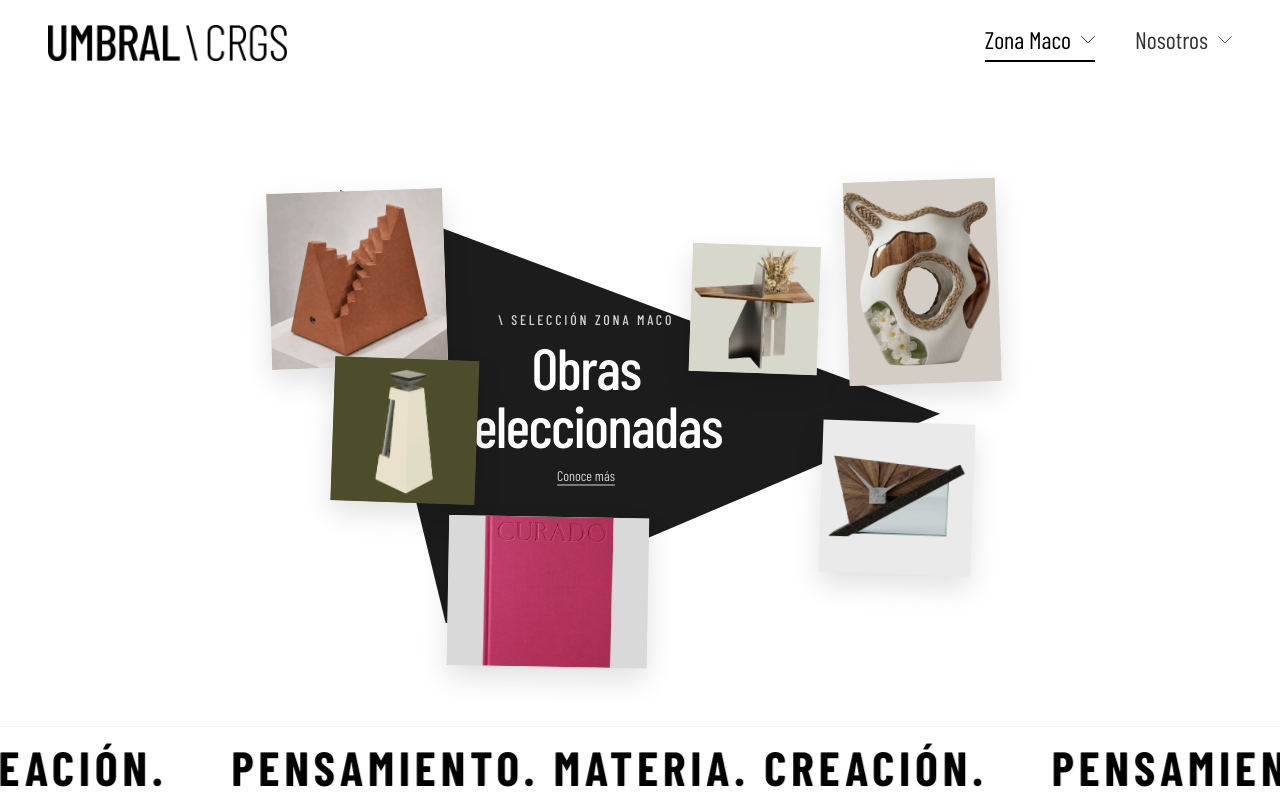
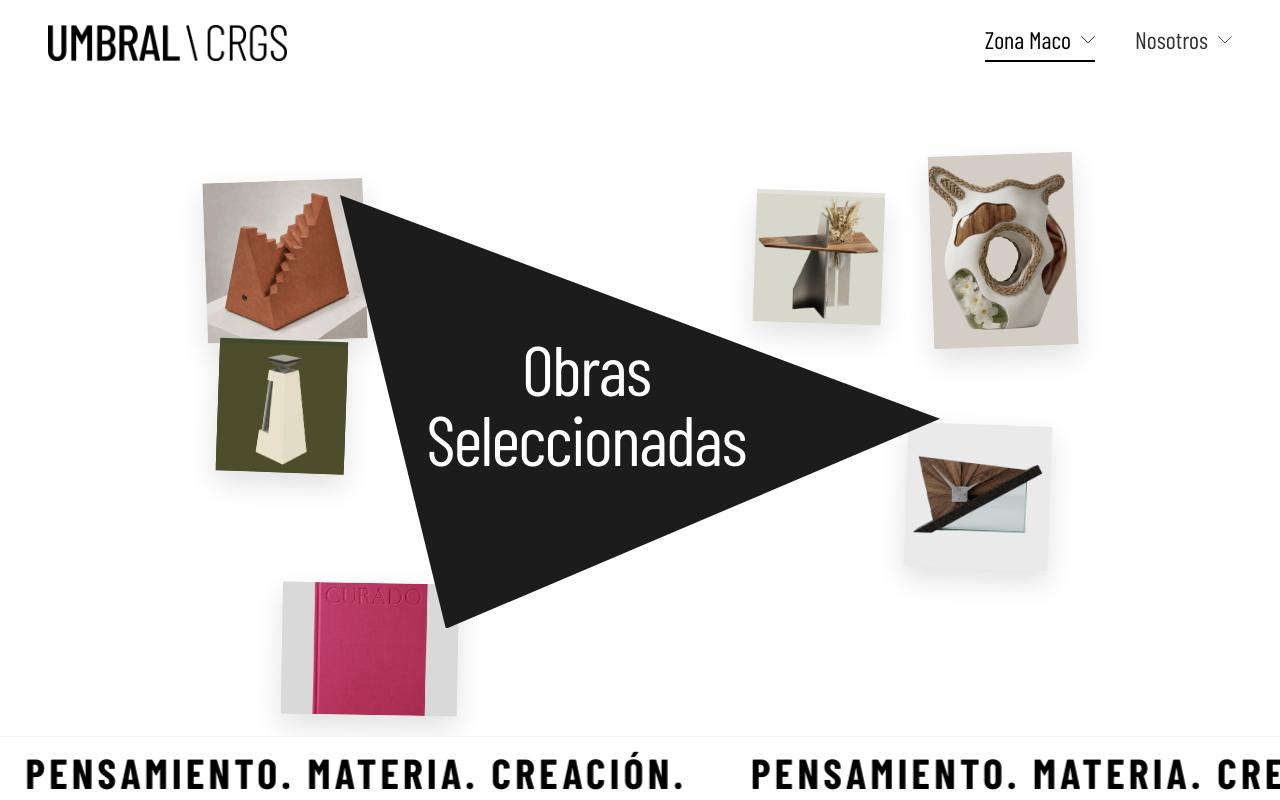
Before and after one commit to juankio/umbral-web, a Nuxt app: page /zona-maco in a window 1280 px wide. Shown: the top 800 px of the page. Built offline with nearby package versions, Linux system fonts and the light colour scheme; a web font is replaced by a local one.

Commit message:
fix(zona-maco): restaurar triangulo negro oficial de obras seleccionadas con collage limpio de 6 piezas

```diff
--- a/components/zona-maco/ZonaMacoFloatingProjects.vue
+++ b/components/zona-maco/ZonaMacoFloatingProjects.vue
@@ -1,5 +1,5 @@
 <template>
-  <div class="hidden lg:block absolute inset-0 pointer-events-none z-20 overflow-hidden select-none">
+  <div class="hidden sm:block absolute inset-0 pointer-events-none z-20 overflow-hidden select-none">
     <div class="relative w-full h-full max-w-[1720px] mx-auto">
       <NuxtLink
         v-for="(project, index) in projects"
@@ -46,14 +46,50 @@ interface FloatingProject {
   posClass: string
 }
 
-// 6 obras en posiciones exactas de Figma Desktop - Primary
+// 6 obras en collage limpio de galería a sangre rodeando el triángulo negro oficial
 const projects: FloatingProject[] = [
-  { to: '/obras/encuadre', title: 'Encuadre', img: '/images/figma-product-encuadre.webp', bg: '#EDEDED', posClass: 'aspect-square w-24 sm:w-32 lg:w-40 xl:w-44 left-[17%] lg:left-[19%] xl:left-[21%] top-[14%] lg:top-[16%] -rotate-2 hover:rotate-0' },
-  { to: '/obras/interconexion', title: 'Interconexión', img: '/images/figma-product-interconexion.webp', bg: '#434B2E', posClass: 'aspect-square w-20 sm:w-26 lg:w-32 xl:w-36 left-[22%] lg:left-[24%] xl:left-[26%] top-[40%] lg:top-[42%] rotate-2 hover:rotate-0' },
-  { to: '/obras/curado', title: 'Curado', img: '/images/figma-product-curado.webp', bg: '#DCDCDC', posClass: 'aspect-[4/3] w-28 sm:w-36 lg:w-44 xl:w-50 left-[30%] lg:left-[33%] xl:left-[35%] bottom-[8%] lg:bottom-[10%] rotate-1 hover:rotate-0' },
-  { to: '/obras/roberto', title: 'Roberto', img: '/images/figma-product-roberto.webp', bg: '#E5E5E0', posClass: 'aspect-square w-18 sm:w-22 lg:w-28 xl:w-32 right-[32%] lg:right-[34%] xl:right-[36%] top-[22%] lg:top-[24%] rotate-2 hover:rotate-0' },
-  { to: '/obras/sagaon', title: 'Sagaón', img: '/images/figma-product-sagaon.webp', bg: '#D5CFC9', posClass: 'aspect-[3/4] w-22 sm:w-28 lg:w-34 xl:w-38 right-[18%] lg:right-[20%] xl:right-[22%] top-[12%] lg:top-[14%] -rotate-2 hover:rotate-0' },
-  { to: '/obras/entretiempo', title: 'Entretiempo', img: '/images/figma-product-entretiempo.webp', bg: '#EAEAEA', posClass: 'aspect-square w-22 sm:w-28 lg:w-34 xl:w-38 right-[20%] lg:right-[22%] xl:right-[24%] top-[50%] lg:top-[52%] rotate-2 hover:rotate-0' }
+  {
+    to: '/obras/encuadre',
+    title: 'Encuadre',
+    img: '/images/figma-product-encuadre.webp',
+    bg: '#EDEDED',
+    posClass: 'aspect-square w-24 sm:w-30 lg:w-36 xl:w-40 left-[12%] sm:left-[14%] lg:left-[15%] xl:left-[16%] top-[12%] lg:top-[14%] -rotate-2 hover:rotate-0'
+  },
+  {
+    to: '/obras/interconexion',
+    title: 'Interconexión',
+    img: '/images/figma-product-interconexion.webp',
+    bg: '#434B2E',
+    posClass: 'aspect-square w-20 sm:w-24 lg:w-28 xl:w-32 left-[14%] sm:left-[15%] lg:left-[16%] xl:left-[17%] top-[37%] lg:top-[39%] rotate-2 hover:rotate-0 bg-[#434B2E]'
+  },
+  {
+    to: '/obras/curado',
+    title: 'Curado',
+    img: '/images/figma-product-curado.webp',
+    bg: '#DCDCDC',
+    posClass: 'aspect-[4/3] w-28 sm:w-34 lg:w-40 xl:w-44 left-[18%] sm:left-[20%] lg:left-[21%] xl:left-[22%] bottom-[3%] lg:bottom-[4%] rotate-1 hover:rotate-0'
+  },
+  {
+    to: '/obras/roberto',
+    title: 'Roberto',
+    img: '/images/figma-product-roberto.webp',
+    bg: '#E5E5E0',
+    posClass: 'aspect-square w-20 sm:w-24 lg:w-28 xl:w-32 right-[26%] sm:right-[28%] lg:right-[29%] xl:right-[31%] top-[14%] lg:top-[16%] rotate-2 hover:rotate-0 bg-[#E5E5E0]'
+  },
+  {
+    to: '/obras/sagaon',
+    title: 'Sagaón',
+    img: '/images/figma-product-sagaon.webp',
+    bg: '#D5CFC9',
+    posClass: 'aspect-[3/4] w-22 sm:w-28 lg:w-32 xl:w-36 right-[12%] sm:right-[14%] lg:right-[15%] xl:right-[16%] top-[8%] lg:top-[10%] -rotate-2 hover:rotate-0'
+  },
+  {
+    to: '/obras/entretiempo',
+    title: 'Entretiempo',
+    img: '/images/figma-product-entretiempo.webp',
+    bg: '#EAEAEA',
+    posClass: 'aspect-square w-22 sm:w-28 lg:w-32 xl:w-36 right-[14%] sm:right-[16%] lg:right-[17%] xl:right-[18%] top-[50%] lg:top-[52%] rotate-2 hover:rotate-0'
+  }
 ]
 
 const cardEls = ref<HTMLElement[]>([])
@@ -100,11 +136,11 @@ onMounted(() => {
     animate(el, { opacity: [0, 1], duration: 700, delay: i * 70, ease: 'outQuad' })
     loopAnims[i] = animate(el, {
       keyframes: [
-        { translateY: -5, duration: 2400 + (i * 150), ease: 'inOutSine' },
-        { translateY: 5, duration: 2800 + (i * 150), ease: 'inOutSine' },
-        { translateY: 0, duration: 2400 + (i * 150), ease: 'inOutSine' }
+        { translateY: -5, duration: 2500 + (i * 200), ease: 'inOutSine' },
+        { translateY: 5, duration: 2900 + (i * 200), ease: 'inOutSine' },
+        { translateY: 0, duration: 2500 + (i * 200), ease: 'inOutSine' }
       ],
-      delay: i * 180,
+      delay: i * 200,
       loop: true
     })
   })
--- a/components/zona-maco/ZonaMacoHero.vue
+++ b/components/zona-maco/ZonaMacoHero.vue
@@ -3,27 +3,27 @@
     id="hero-triangle"
     class="relative w-full min-h-[calc(100vh-80px)] lg:h-[calc(100vh-80px)] bg-white flex flex-col justify-between items-center select-none overflow-hidden"
   >
-    <!-- Área central del Hero con el triángulo monumental y el cluster de obras flotantes -->
+    <!-- Área central del Hero con el triángulo oficial y las 6 obras flotantes -->
     <div class="relative w-full flex-1 flex items-center justify-center px-4 sm:px-8 py-4 sm:py-6">
-      <!-- Constelación asimétrica de 6 obras flotantes alrededor del triángulo -->
+      <!-- 6 obras flotantes en collage limpio de galería a sangre -->
       <ZonaMacoFloatingProjects />
 
-      <!-- Triángulo central monumental con 'Obras Seleccionadas' -->
-      <ZonaMacoHeroTriangle class="relative z-10" />
+      <!-- Triángulo negro oficial (#1C1C1C) con 'Obras Seleccionadas' -->
+      <ZonaMacoHeroTriangle class="relative z-30" />
     </div>
 
-    <!-- Marquee arquitectónico al pie 1:1 con Figma -->
+    <!-- Marquee arquitectónico al pie 1:1 con Figma (~42px continuo en negro sobre blanco) -->
     <div
-      class="relative w-full overflow-hidden border-t border-neutral-100 bg-white py-3 sm:py-4 select-none"
+      class="relative w-full overflow-hidden border-t border-neutral-100 bg-white py-3 sm:py-3.5 select-none"
       aria-hidden="true"
     >
       <div class="animate-marquee whitespace-nowrap flex items-center">
         <div
-          v-for="i in 6"
+          v-for="i in 8"
           :key="i"
           class="flex items-center flex-shrink-0"
         >
-          <span class="font-barlow font-bold text-2xl sm:text-3xl lg:text-5xl text-black tracking-widest uppercase px-4 sm:px-8">
+          <span class="font-barlow font-medium sm:font-bold text-[28px] sm:text-[34px] lg:text-[42px] text-black tracking-widest uppercase px-4 sm:px-8 leading-none">
             PENSAMIENTO. MATERIA. CREACIÓN.
           </span>
         </div>
--- a/components/zona-maco/ZonaMacoHeroTriangle.vue
+++ b/components/zona-maco/ZonaMacoHeroTriangle.vue
@@ -1,9 +1,8 @@
 <template>
   <div
-    class="relative flex items-center justify-center select-none w-full max-w-[420px] sm:max-w-[500px] lg:max-w-[560px] xl:max-w-[600px] pointer-events-none"
+    class="relative flex items-center justify-center select-none w-full max-w-[440px] sm:max-w-[500px] lg:max-w-[560px] xl:max-w-[600px] pointer-events-none"
   >
-    <div class="relative w-full flex items-center justify-center">
-      <!-- Vector Oficial de Figma con rotación nativa (viewBox: 0 0 1001 724, id: 325:26) -->
+    <!-- Vector Oficial del Triángulo Negro (viewBox: 0 0 1001 724) -->
     <svg
       viewBox="0 0 1001 724"
       fill="none"
@@ -16,33 +15,19 @@
       />
     </svg>
 
-      <!-- Tipografía y contenido exacto de Figma centrado en el triángulo -->
+    <!-- Texto blanco oficial centrado en la masa del triángulo -->
     <div
-        class="absolute left-[41%] top-[48%] -translate-x-1/2 -translate-y-1/2 pointer-events-none w-full text-center z-10"
+      class="absolute left-[41%] top-[48%] -translate-x-1/2 -translate-y-1/2 pointer-events-none w-full text-center"
     >
-        <span
-          class="font-barlow text-[10px] sm:text-xs lg:text-sm text-neutral-300 font-medium tracking-[0.2em] uppercase mb-1 sm:mb-2 block select-none"
-        >
-          \ SELECCIÓN ZONA MACO
-        </span>
-
       <h1
-          class="font-barlow font-medium text-3xl sm:text-4xl md:text-5xl lg:text-[54px] xl:text-[58px] text-white leading-[0.92] tracking-tight select-none"
+        class="font-barlow font-normal text-3xl sm:text-5xl md:text-6xl lg:text-[64px] xl:text-[70px] text-white text-center leading-[0.92] tracking-tight select-none"
       >
         Obras<br>Seleccionadas
       </h1>
-
-        <NuxtLink
-          to="#proyectos"
-          class="inline-block pointer-events-auto underline underline-offset-4 text-xs sm:text-sm text-neutral-300 hover:text-white transition-colors cursor-pointer mt-2 sm:mt-3"
-        >
-          Conoce más
-        </NuxtLink>
-      </div>
     </div>
   </div>
 </template>
 
 <script setup lang="ts">
-// Triángulo monumental de Zona Maco con titular centrado con simetría exacta en la masa del triángulo
+// Triángulo negro oficial (#1C1C1C) con titular 'Obras Seleccionadas'
 </script>
```
Lines whose indentation alone changed are shown as unchanged.
